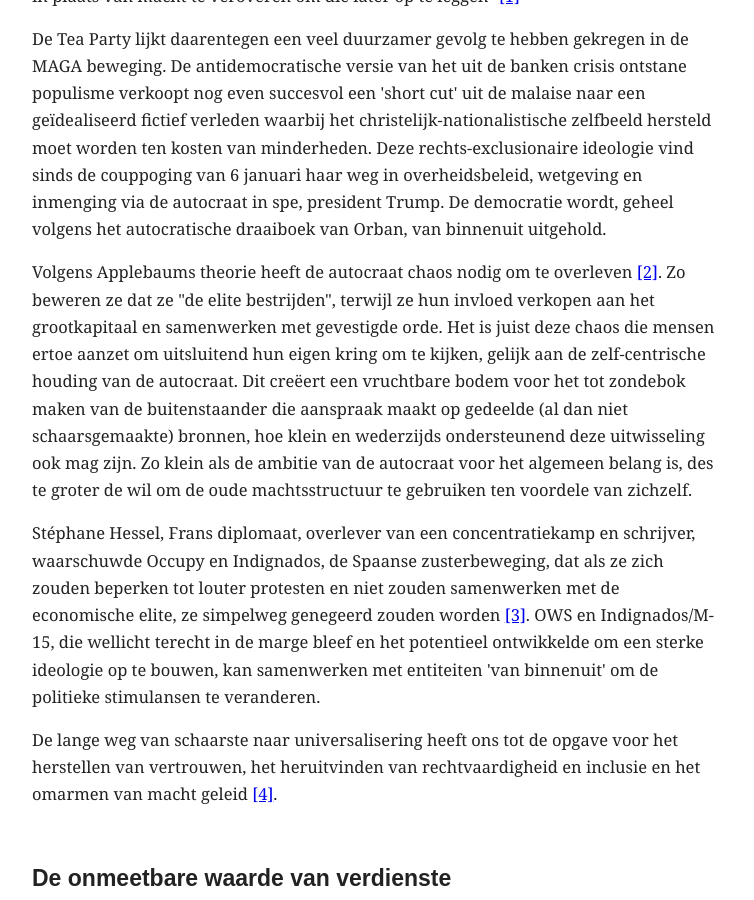
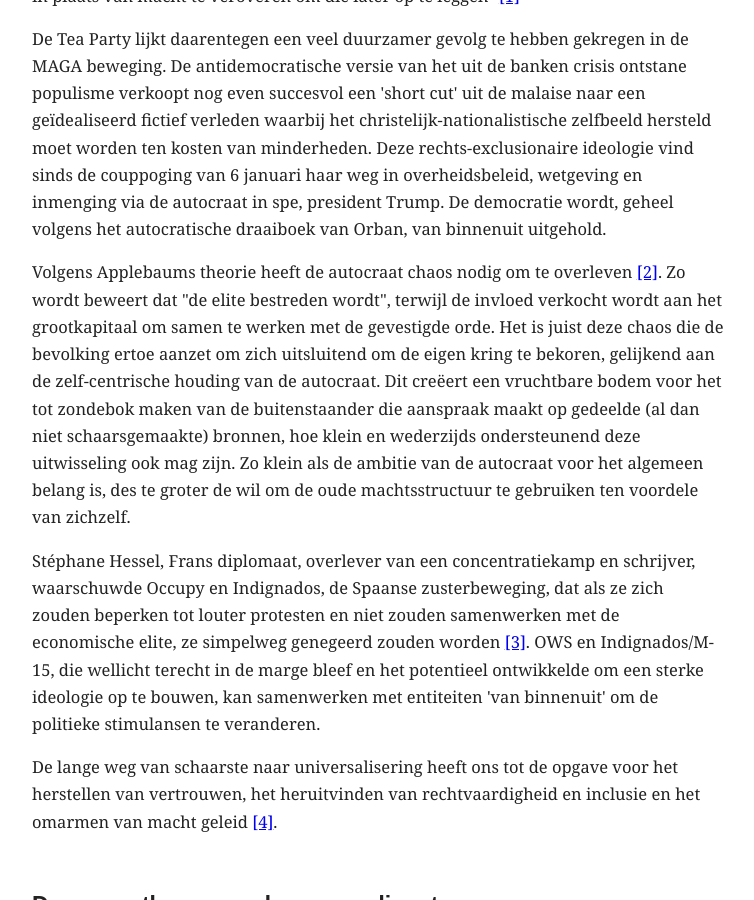
Before and after one commit to Klikblitser/VBBSKW, a Jekyll site: the page van-burgerschap-tot-staatsmanschap.html, which Jekyll copies as it is, in a window 1280 px wide and 900 px high, scrolled down 1727 px. Shown: the whole window, without its empty margins (262-1016 px from the left). Built offline with Jekyll 4.4.1, drawn with Linux system fonts in a browser that asks for light colours.

Commit message:
nieuwe pagina

```diff
--- a/van-burgerschap-tot-staatsmanschap.html
+++ b/van-burgerschap-tot-staatsmanschap.html
@@ -241,7 +241,7 @@
   <p>De overeenkomsten tussen Occupy en de Tea Party die MAGA voorging zijn treffend. Beiden bewegingen hebben hun roots in de grieven van de financiële crisis van 2008. Beiden kwamen op tegen een veronderstelde samenzwering, beiden wáren decentraal, beiden hadden het gemunt op een elite, beiden waren uit op verandering. Met het trage herstel na de crisis bewees de politiek zich bijzonder incapabel met verlies van legitimiteit als gevolg. Een (politiek) antwoord kwam in 2009 als eerste met de Tea Party waar de latere MAGA beweging uit voort is gekomen. Later volgde de Occupy Wallstreet Beweging in 2011 welke een veel groter gevolg had in aantallen van deelnemers. Ondanks de overeenkomsten zijn de Tea Party en de Occupy Wallstreet Beweging elkaars tegenpolen.</p>
   <p>Conformatie aan bestaande machtsstructuren, als concessie aan vorming van parallelle macht, om de idealen gestalte te geven is evengoed uitgebleven. Volgens David Graeber, vooraanstaand antropoloog een der leidende figuren van OWS, was het geen fout maar precies de bedoeling om "nu te organiseert zoals de samenleving eruit zou moeten zien, in plaats van macht te veroveren om die later op te leggen" <a href="#bron-1">[1]</a></p>
   <p>De Tea Party lijkt daarentegen een veel duurzamer gevolg te hebben gekregen in de MAGA beweging. De antidemocratische versie van het uit de banken crisis ontstane populisme verkoopt nog even succesvol een 'short cut' uit de malaise naar een geïdealiseerd fictief verleden waarbij het christelijk-nationalistische zelfbeeld hersteld moet worden ten kosten van minderheden. Deze rechts-exclusionaire ideologie vind sinds de couppoging van 6 januari haar weg in overheidsbeleid, wetgeving en inmenging via de autocraat in spe, president Trump. De democratie wordt, geheel volgens het autocratische draaiboek van Orban, van binnenuit uitgehold.</p>
-  <p>Volgens Applebaums theorie heeft de autocraat chaos nodig om te overleven <a href="#bron-2">[2]</a>. Zo beweren ze dat ze "de elite bestrijden", terwijl ze hun invloed verkopen aan het grootkapitaal en samenwerken met gevestigde orde. Het is juist deze chaos die mensen ertoe aanzet om uitsluitend hun eigen kring om te kijken, gelijk aan de zelf-centrische houding van de autocraat. Dit creëert een vruchtbare bodem voor het tot zondebok maken van de buitenstaander die aanspraak maakt op gedeelde (al dan niet schaarsgemaakte) bronnen, hoe klein en wederzijds ondersteunend deze uitwisseling ook mag zijn. Zo klein als de ambitie van de autocraat voor het algemeen belang is, des te groter de wil om de oude machtsstructuur te gebruiken ten voordele van zichzelf.</p>
+  <p>Volgens Applebaums theorie heeft de autocraat chaos nodig om te overleven <a href="#bron-2">[2]</a>. Zo wordt beweert dat "de elite bestreden wordt", terwijl de invloed verkocht wordt aan het grootkapitaal om samen te werken met de gevestigde orde. Het is juist deze chaos die de bevolking ertoe aanzet om zich uitsluitend om de eigen kring te bekoren, gelijkend aan de zelf-centrische houding van de autocraat. Dit creëert een vruchtbare bodem voor het tot zondebok maken van de buitenstaander die aanspraak maakt op gedeelde (al dan niet schaarsgemaakte) bronnen, hoe klein en wederzijds ondersteunend deze uitwisseling ook mag zijn. Zo klein als de ambitie van de autocraat voor het algemeen belang is, des te groter de wil om de oude machtsstructuur te gebruiken ten voordele van zichzelf.</p>
   <p>Stéphane Hessel, Frans diplomaat, overlever van een concentratiekamp en schrijver, waarschuwde Occupy en Indignados, de Spaanse zusterbeweging, dat als ze zich zouden beperken tot louter protesten en niet zouden samenwerken met de economische elite, ze simpelweg genegeerd zouden worden <a href="#bron-3">[3]</a>. OWS en Indignados/M-15, die wellicht terecht in de marge bleef en het potentieel ontwikkelde om een sterke ideologie op te bouwen, kan samenwerken met entiteiten 'van binnenuit' om de politieke stimulansen te veranderen.</p>
   <p>De lange weg van schaarste naar universalisering heeft ons tot de opgave voor het herstellen van vertrouwen, het heruitvinden van rechtvaardigheid en inclusie en het omarmen van macht geleid <a href="#bron-4">[4]</a>.</p>
 
```
